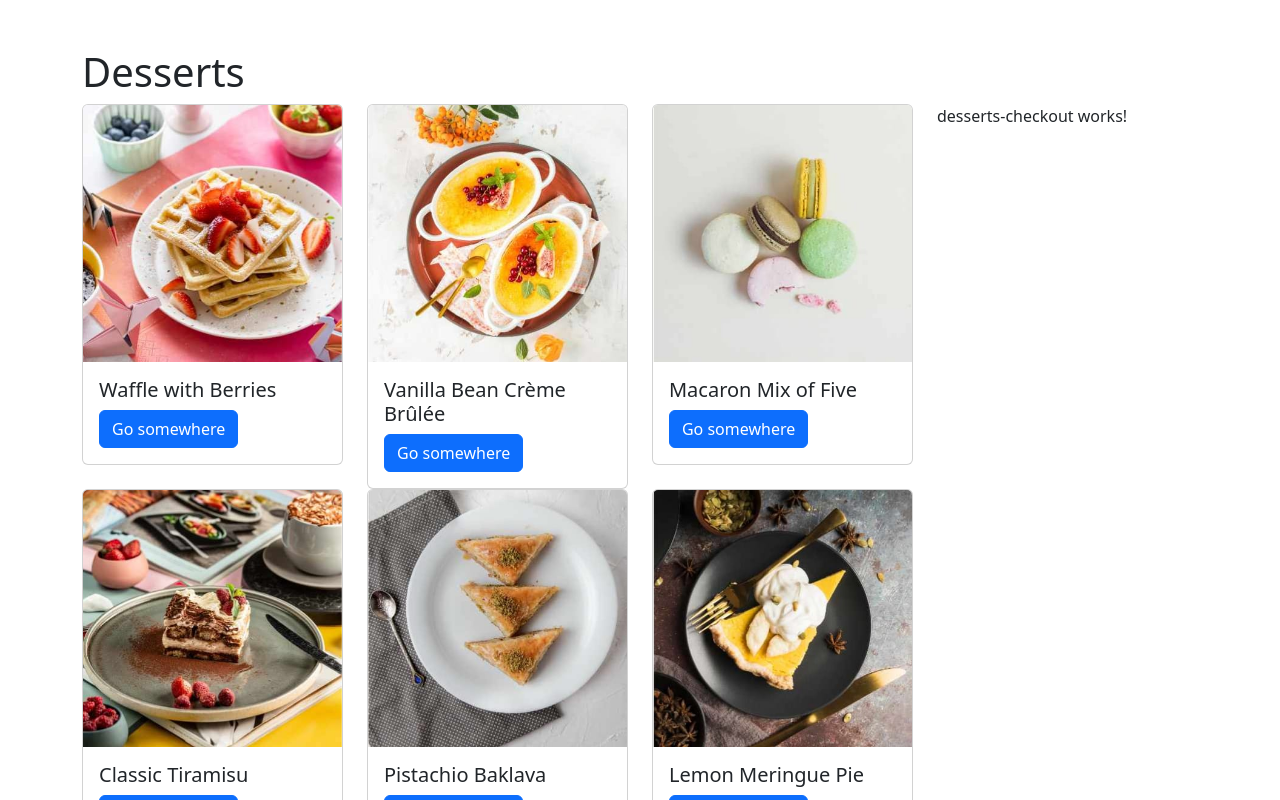
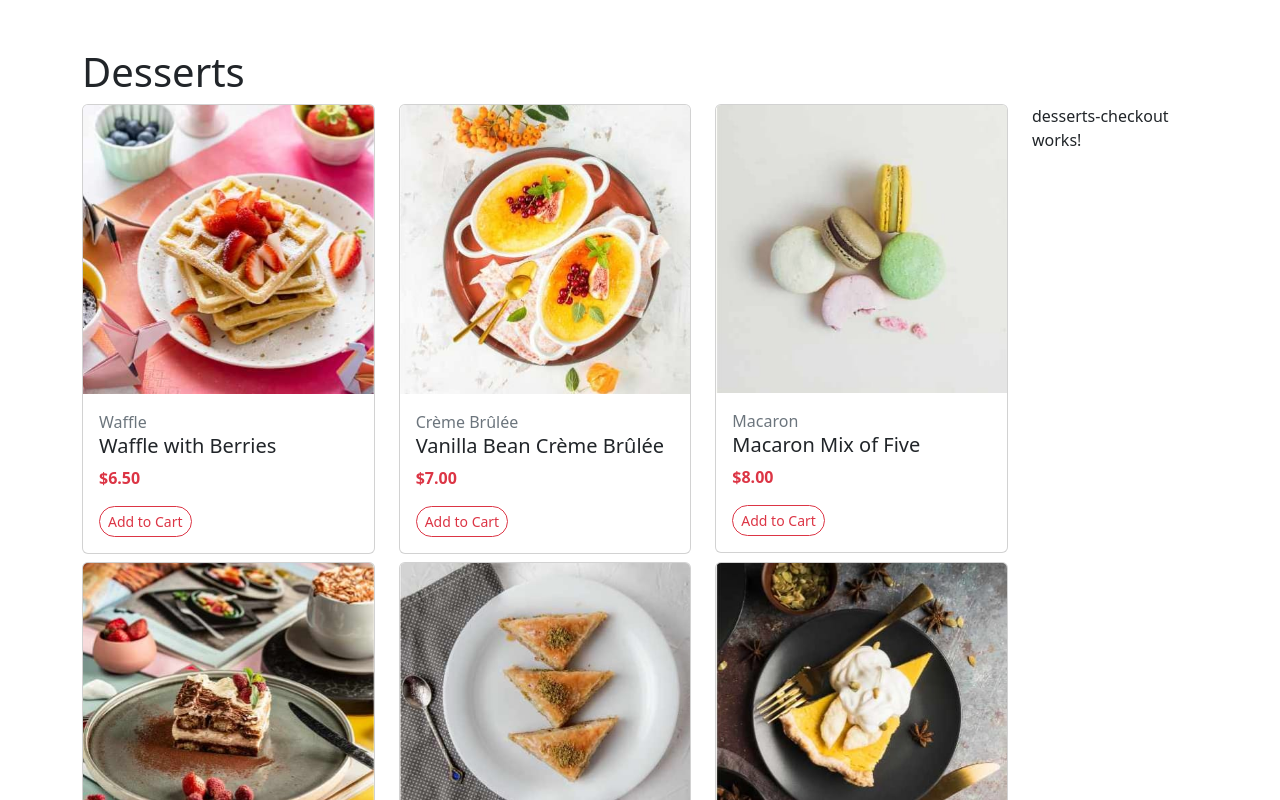
Before and after one commit to Jeth0214/FEM-Desserts, an Angular app: page / in a window 1280 px wide. Shown: the top 800 px of the page. Built offline with nearby package versions, Linux system fonts and the light colour scheme; data requests are answered from the project's data file.

Commit message:
enhance dessert card

```diff
--- a/src/app/desserts-list/desserts-list.component.html
+++ b/src/app/desserts-list/desserts-list.component.html
@@ -1,11 +1,18 @@
 <div class="row">
 @for( dessert of desserts; track dessert.name) {
-    <div class="col-12 col-md-6 col-lg-4">
+    <div class="col-12 col-md-6 col-lg-4 mb-2">
         <div class="card" >
-          <img [src]="dessert.image.tablet" class="card-img-top img-fluid" [alt]="dessert.name">
+          <picture>
+            <source [srcset]="dessert.image.mobile" media="(max-width: 600px)">
+            <source [srcset]="dessert.image.tablet" media="(min-width: 600px)">
+            <source [srcset]="dessert.image.desktop" media="(min-width: 1100px)">
+            <img [src]="dessert.image.tablet" class="card-img-top img-fluid" [alt]="dessert.name">
+          </picture>
           <div class="card-body">
+            <p class="text-secondary mb-0">{{dessert.category}}</p>
             <h5 class="card-title">{{ dessert.name }}</h5>
-            <a href="#" class="btn btn-primary">Go somewhere</a>
+            <p class="text-danger fw-bold">{{dessert.price | currency : 'USD'}}</p>
+            <button  class="btn btn-outline-danger btn-sm  rounded-pill">Add to Cart</button>
           </div>
         </div>
     </div>
--- a/src/app/desserts-list/desserts-list.component.ts
+++ b/src/app/desserts-list/desserts-list.component.ts
@@ -1,4 +1,4 @@
-import { Component, Input } from '@angular/core';
+import { Component, Input} from '@angular/core';
 import { IDessert } from '../shared/models/dessert.model';
 import { CommonModule } from '@angular/common';
 
--- a/src/app/desserts/desserts.component.html
+++ b/src/app/desserts/desserts.component.html
@@ -2,11 +2,11 @@
 
   <header><h1>Desserts</h1></header>
   <div class="row justify-content-between">
-    <div class="col-12 col-md-9">
+    <div class="col-12 col-md-10">
       <app-desserts-list [desserts]="desserts" />
 
     </div>
-    <div class="col-12 col-md-3">
+    <div class="col-12 col-md-2">
 
       <app-desserts-checkout />
     </div>
```
